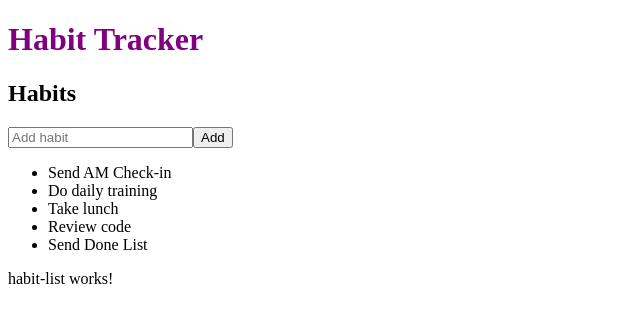
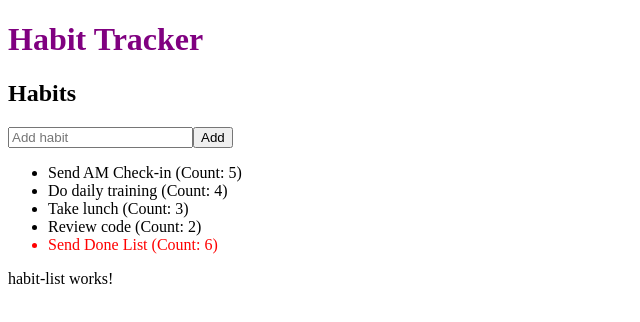
Before and after one commit to thefaze87/angular-complete-guide-course, an Angular app: page / in a window 1280 px wide. Shown: the top 322 px of the page, without its empty margins (0-640 px from the left). Built offline with nearby package versions, Linux system fonts and the light colour scheme.

Commit message:
add streak optional in interface and use in the frontend to style

```diff
--- a/src/app/habit-item/habit-item.component.ts
+++ b/src/app/habit-item/habit-item.component.ts
@@ -1,15 +1,16 @@
 import { Component, Input, OnInit } from '@angular/core';
+import { Habit } from '../habit';
 
 @Component({
   selector: 'app-habit-item',
-  template: `
-    <li>{{ habit.title }}</li>
+  template: `<li [style.color]="habit.streak ? 'red' : 'black'">
+    {{ habit.title }} (Count: {{ habit.count }})</li>
   `,
   styles: []
 })
 export class HabitItemComponent implements OnInit {
 
-  @Input() habit;
+  @Input() habit: Habit;
 
   constructor() { }
 
--- a/src/app/habit-list/habit-list.component.ts
+++ b/src/app/habit-list/habit-list.component.ts
@@ -1,5 +1,7 @@
 import { Component, OnInit } from '@angular/core';
 import { Observable } from 'rxjs'
+import { map } from 'rxjs/operators';
+import { Habit } from '../habit';
 import { HabitService } from '../habit.service';
 
 @Component({
@@ -22,12 +24,17 @@
   ]
 })
 export class HabitListComponent implements OnInit {
-  habits!: Observable<any>;
+  habits!: Observable<Habit[]>;
 
   constructor(private habitService: HabitService) { }
 
   ngOnInit(): void {
-    this.habits = this.habitService.getHabits();
+    this.habits = this.habitService.getHabits().pipe(map(habits => {
+      return habits.map(habit => {
+        habit.streak = habit.count > 5 ? true : false;
+        return habit;
+      });
+    }));
   }
 
   onAddHabit(newHabit) {
--- a/src/app/habit.service.ts
+++ b/src/app/habit.service.ts
@@ -1,37 +1,43 @@
 import { Injectable } from '@angular/core';
 import { of, Observable } from 'rxjs';
+import { Habit } from './habit';
 
 @Injectable({
   providedIn: 'root'
 })
 
 export class HabitService {
-  habits = [
+  habits: Habit[] = [
     {
       id: 1,
-      title: 'Send AM Check-in'
+      title: 'Send AM Check-in',
+      count: 5,
     },
     {
       id: 2,
-      title: 'Do daily training'
+      title: 'Do daily training',
+      count: 4,
     },
     {
       id: 3,
-      title: 'Take lunch'
+      title: 'Take lunch',
+      count: 3,
     },
     {
       id: 4,
-      title: 'Review code'
+      title: 'Review code',
+      count: 2,
     },
     {
       id: 5,
-      title: 'Send Done List'
+      title: 'Send Done List',
+      count: 6,
     }
   ]
   constructor() { }
 
   // RXJS Observables
-  getHabits(): Observable<any> {
+  getHabits(): Observable<Habit[]> {
     return of(this.habits);
   }
 
--- /dev/null
+++ b/src/app/habit.ts
@@ -0,0 +1,6 @@
+export interface Habit {
+    id: number;
+    title: string;
+    count: number;
+    streak?: boolean;
+}
```
